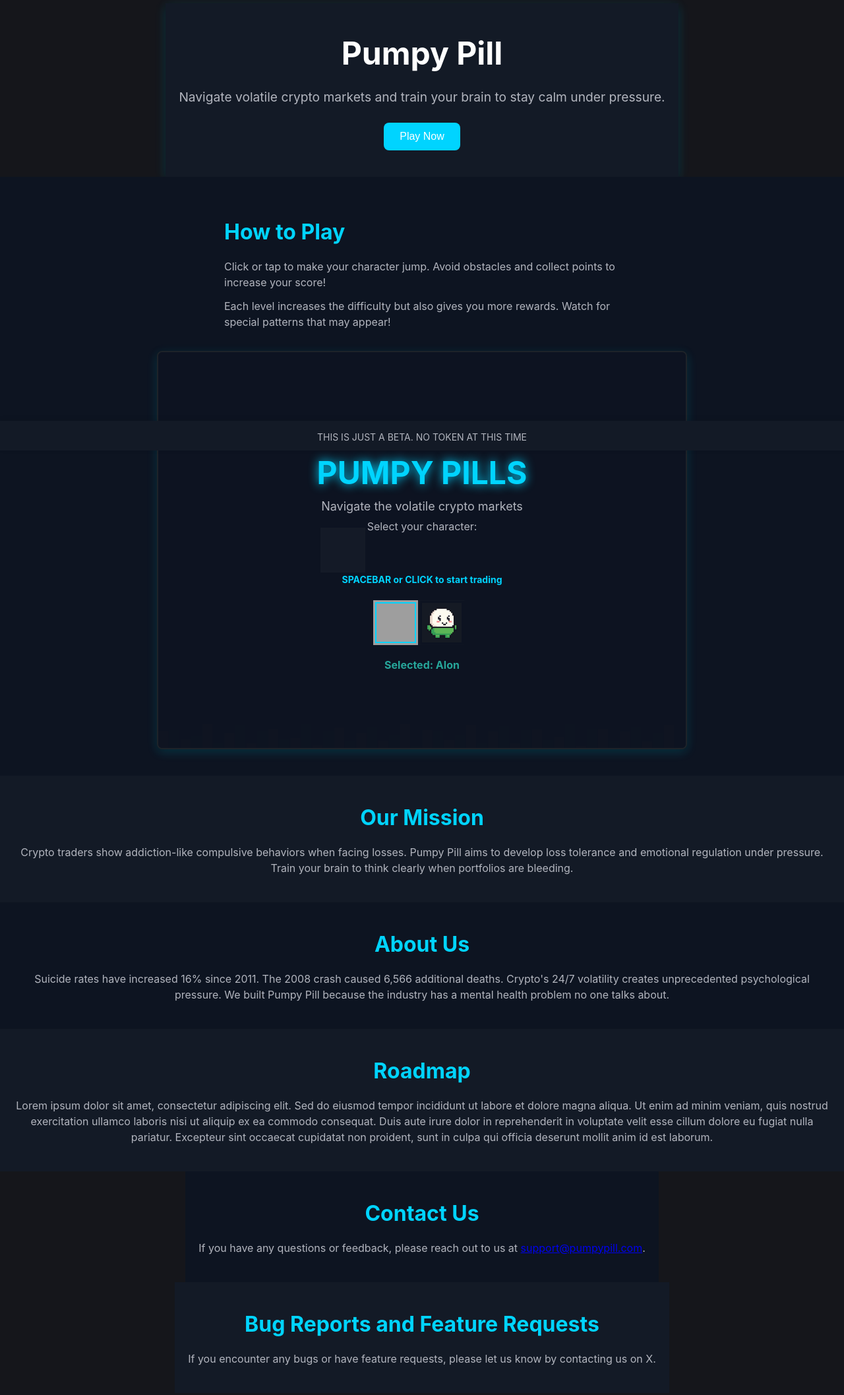
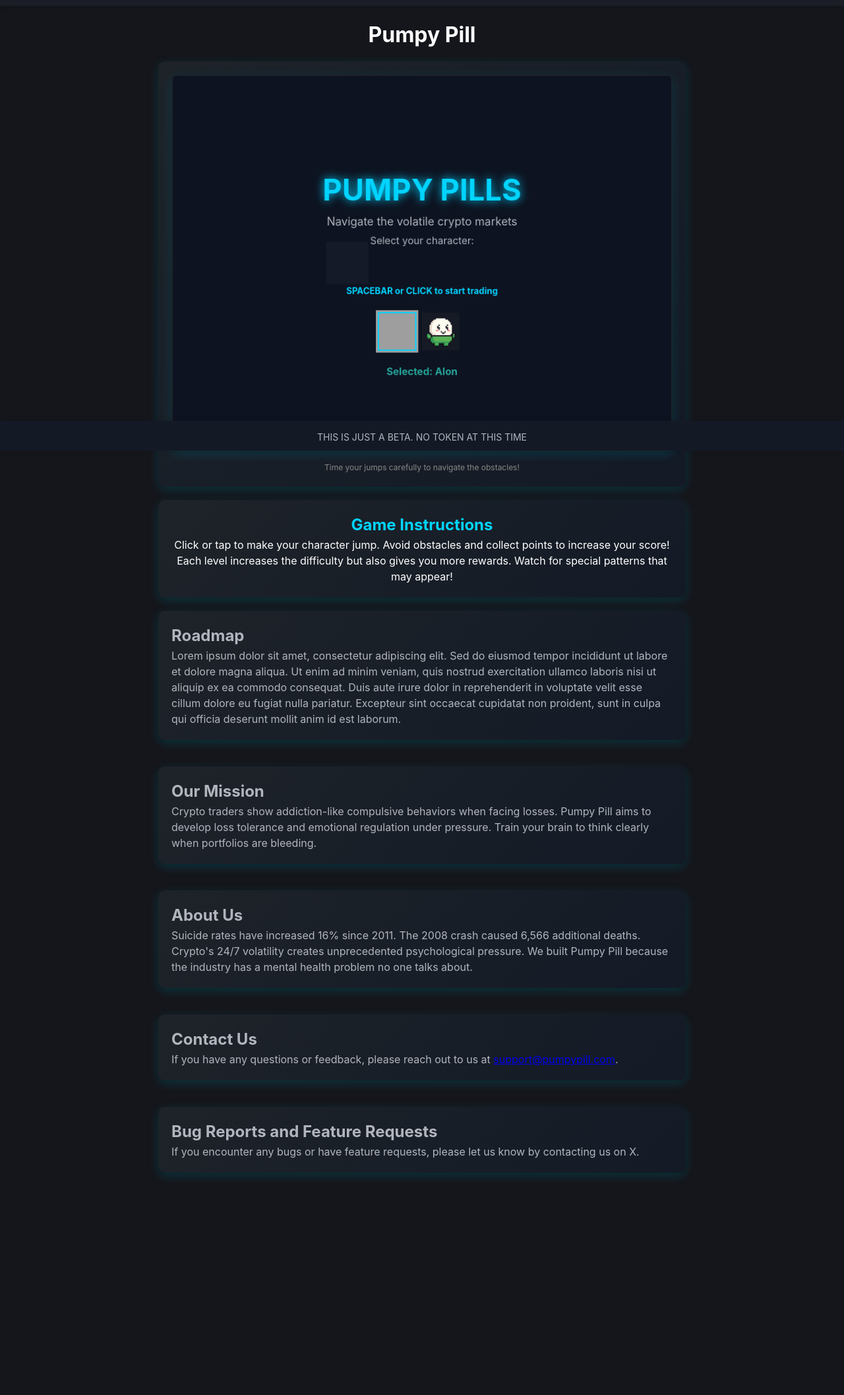
Before and after one commit to pumpypill/Pumpypill, a website: page index.html in a window 1280 px wide. Shown: the part 117-2232 px from the top of the page at 66% size. After the commit the page ends 1975 px from the top, so only its background shows below. Drawn offline with Linux system fonts and the light colour scheme.

Commit message:
reversal of styling changes

```diff
--- a/1.7/styles.css
+++ b/1.7/styles.css
@@ -40,37 +40,6 @@ body {
     line-height: 1.5;
 }
 
-/* Hero Section */
-.hero-section {
-    text-align: center;
-    padding: 40px 20px;
-    background: var(--color-background-alt);
-    color: var(--color-text-primary);
-    box-shadow: var(--shadow-md);
-}
-.hero-section h1 {
-    font-size: 3rem;
-    margin-bottom: 16px;
-}
-.hero-subtitle {
-    font-size: 1.2rem;
-    margin-bottom: 24px;
-    color: var(--color-text-secondary);
-}
-.cta-button {
-    background: var(--color-accent);
-    color: var(--color-text-primary);
-    border: none;
-    padding: 12px 24px;
-    font-size: 1rem;
-    border-radius: var(--border-radius);
-    cursor: pointer;
-    transition: background var(--transition-standard);
-}
-.cta-button:hover {
-    background: #00b8e6;
-}
-
 /* Canvas Styles */
 canvas {
     display: block;
@@ -94,29 +63,6 @@ canvas {
     font-size: 12px;
     margin-top: 16px;
     text-align: center;
-}
-.instructions-section {
-    display: flex;
-    flex-wrap: wrap;
-    justify-content: center;
-    align-items: center;
-    padding: 40px 20px;
-    background: var(--color-background);
-}
-.instructions-container {
-    max-width: 600px;
-    margin: 20px;
-    text-align: left;
-}
-.instructions-container h2 {
-    font-size: 2rem;
-    margin-bottom: 16px;
-    color: var(--color-accent);
-}
-.instructions-container p {
-    font-size: 1rem;
-    margin-bottom: 12px;
-    color: var(--color-text-secondary);
 }
 
 /* Character Selection */
@@ -240,91 +186,6 @@ main {
     margin-top: 0;
 }
 
-/* Mission Section */
-.mission-section {
-    padding: 40px 20px;
-    background: var(--color-background-alt);
-    text-align: center;
-    color: var(--color-text-primary);
-}
-.mission-section h2 {
-    font-size: 2rem;
-    margin-bottom: 16px;
-    color: var(--color-accent);
-}
-.mission-section p {
-    font-size: 1rem;
-    color: var(--color-text-secondary);
-}
-
-/* About Section */
-.about-section {
-    padding: 40px 20px;
-    background: var(--color-background);
-    text-align: center;
-    color: var(--color-text-primary);
-}
-.about-section h2 {
-    font-size: 2rem;
-    margin-bottom: 16px;
-    color: var(--color-accent);
-}
-.about-section p {
-    font-size: 1rem;
-    color: var(--color-text-secondary);
-}
-
-/* Roadmap Section */
-.roadmap-section {
-    padding: 40px 20px;
-    background: var(--color-background-alt);
-    text-align: center;
-    color: var(--color-text-primary);
-}
-.roadmap-section h2 {
-    font-size: 2rem;
-    margin-bottom: 16px;
-    color: var(--color-accent);
-}
-.roadmap-section p {
-    font-size: 1rem;
-    color: var(--color-text-secondary);
-}
-
-/* Contact Section */
-.contact-section {
-    padding: 40px 20px;
-    background: var(--color-background);
-    text-align: center;
-    color: var(--color-text-primary);
-}
-.contact-section h2 {
-    font-size: 2rem;
-    margin-bottom: 16px;
-    color: var(--color-accent);
-}
-.contact-section p {
-    font-size: 1rem;
-    color: var(--color-text-secondary);
-}
-
-/* Bug Reports Section */
-.bug-reports-section {
-    padding: 40px 20px;
-    background: var(--color-background-alt);
-    text-align: center;
-    color: var(--color-text-primary);
-}
-.bug-reports-section h2 {
-    font-size: 2rem;
-    margin-bottom: 16px;
-    color: var(--color-accent);
-}
-.bug-reports-section p {
-    font-size: 1rem;
-    color: var(--color-text-secondary);
-}
-
 /* Roadmap Container */
 .roadmap-container {
     width: 100%;
--- a/index.html
+++ b/index.html
@@ -8,60 +8,48 @@
 </head>
 <body>
     <header>
-        <img src="/1.7/assets/site/logo.png" alt="Pumpy Pill Logo" style="height: 72px;width:auto;vertical-align:middle;display:inline-block;">
+        <img src="/1.7/assets/site/logo.png" alt="Pumpy Pill Logo" style="height: 96px;width:auto;vertical-align:middle;display:inline-block;">
     </header>
     <main>
-        <!-- Hero Section -->
-        <section class="hero-section">
-            <h1>Pumpy Pill</h1>
-            <p class="hero-subtitle">Navigate volatile crypto markets and train your brain to stay calm under pressure.</p>
-            <button class="cta-button">Play Now</button>
-        </section>
-
-        <!-- Game Instructions Section -->
-        <section class="instructions-section">
-            <div class="instructions-container">
-                <h2>How to Play</h2>
+        <h1 style="text-align:center;margin-bottom:16px;">Pumpy Pill</h1>
+        <div class="content-container">
+            <div class="game-container">
+                <div class="canvas-container">
+                    <canvas id="gameCanvas" width="800" height="600"></canvas>
+                </div>
+                <div class="instructions">
+                    <p>Time your jumps carefully to navigate the obstacles!</p>
+                </div>
+            </div>
+            <div class="info-container">
+                <h2>Game Instructions</h2>
                 <p>Click or tap to make your character jump. Avoid obstacles and collect points to increase your score!</p>
                 <p>Each level increases the difficulty but also gives you more rewards. Watch for special patterns that may appear!</p>
             </div>
-            <div class="canvas-container">
-                <canvas id="gameCanvas" width="800" height="600"></canvas>
+            <div class="roadmap-container">
+                <h2>Roadmap</h2>
+                <p>Lorem ipsum dolor sit amet, consectetur adipiscing elit. Sed do eiusmod tempor incididunt ut labore et dolore magna aliqua. Ut enim ad minim veniam, quis nostrud exercitation ullamco laboris nisi ut aliquip ex ea commodo consequat. Duis aute irure dolor in reprehenderit in voluptate velit esse cillum dolore eu fugiat nulla pariatur. Excepteur sint occaecat cupidatat non proident, sunt in culpa qui officia deserunt mollit anim id est laborum.</p>
             </div>
-        </section>
-
-        <!-- Mission Section -->
-        <section class="mission-section">
+            <div class="roadmap-container">
                 <h2>Our Mission</h2>
                 <p>Crypto traders show addiction-like compulsive behaviors when facing losses. Pumpy Pill aims to develop loss tolerance and emotional regulation under pressure. Train your brain to think clearly when portfolios are bleeding.</p>
-        </section>
-
-        <!-- About Us Section -->
-        <section class="about-section">
+            </div>
+            <div class="roadmap-container">
                 <h2>About Us</h2>
                 <p>Suicide rates have increased 16% since 2011. The 2008 crash caused 6,566 additional deaths. Crypto's 24/7 volatility creates unprecedented psychological pressure. We built Pumpy Pill because the industry has a mental health problem no one talks about.</p>
-        </section>
-
-        <!-- Roadmap Section -->
-        <section class="roadmap-section">
-            <h2>Roadmap</h2>
-            <p>Lorem ipsum dolor sit amet, consectetur adipiscing elit. Sed do eiusmod tempor incididunt ut labore et dolore magna aliqua. Ut enim ad minim veniam, quis nostrud exercitation ullamco laboris nisi ut aliquip ex ea commodo consequat. Duis aute irure dolor in reprehenderit in voluptate velit esse cillum dolore eu fugiat nulla pariatur. Excepteur sint occaecat cupidatat non proident, sunt in culpa qui officia deserunt mollit anim id est laborum.</p>
-        </section>
-
-        <!-- Contact Section -->
-        <section class="contact-section">
+            </div>
+            <div class="roadmap-container">
                 <h2>Contact Us</h2>
                 <p>If you have any questions or feedback, please reach out to us at <a href="mailto:support@pumpypill.com">support@pumpypill.com</a>.</p>
-        </section>
-
-        <!-- Bug Reports Section -->
-        <section class="bug-reports-section">
+            </div>
+            <div class="roadmap-container">
                 <h2>Bug Reports and Feature Requests</h2>
-            <p>If you encounter any bugs or have feature requests, please let us know by contacting us on X.</p>
-        </section>
+                <p>If you encounter any bugs or have feature requests, please let us know by contacting us on X</a>.</p>
+            </div>
+        </div>
     </main>
     <footer>
-        <p>THIS IS JUST A BETA. NO TOKEN AT THIS TIME</p>
+        THIS IS JUST A BETA. NO TOKEN AT THIS TIME
     </footer>
     <script type="module">
     // Simple error tracking
```
Lines whose indentation alone changed are shown as unchanged.
